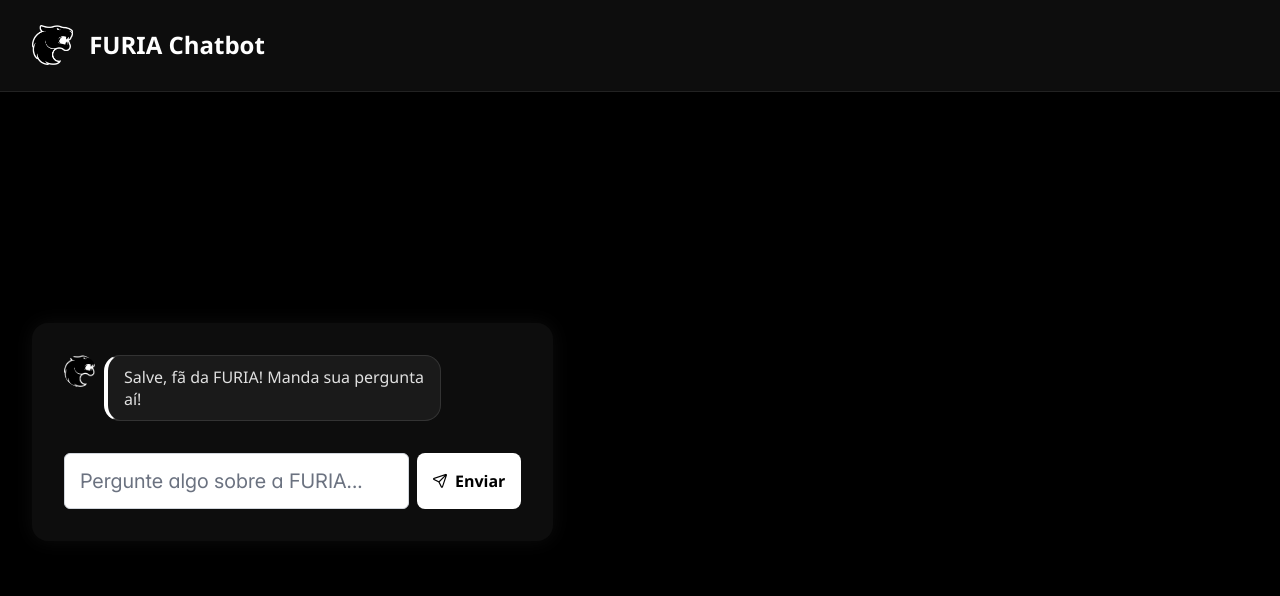
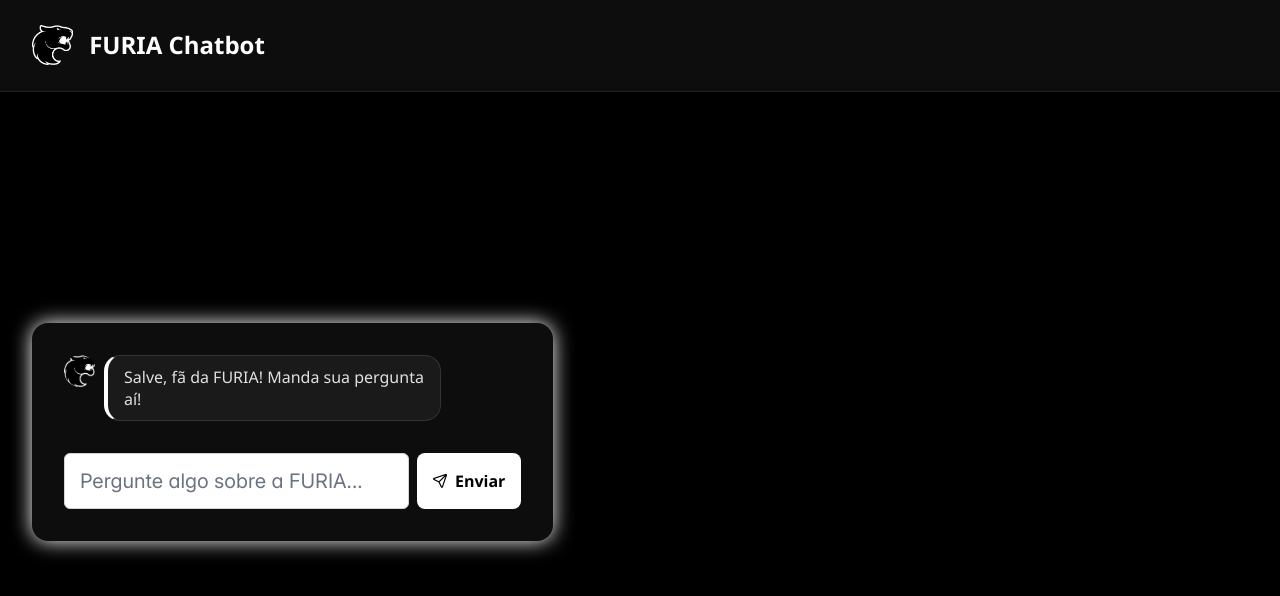
Before and after one commit to DSRodriguess/furia-chatbot, a React (Vite) app: page / in a window 1280 px wide. Shown: the top 596 px of the page. Built offline with nearby package versions, Linux system fonts and the light colour scheme.

Commit message:
atualização README

```diff
--- a/src/App.css
+++ b/src/App.css
@@ -51,7 +51,7 @@
   padding: 2rem;
   background-color: #0d0d0d;
   border-radius: 1rem;
-  box-shadow: 0 0 20px rgba(255, 255, 255, 0.05);
+  box-shadow: 0 0 20px rgb(255, 255, 255);
 }
 
 h2 {
--- a/src/utils/getBotResponse.js
+++ b/src/utils/getBotResponse.js
@@ -5,7 +5,7 @@
 
   if (msg.includes("último jogo")) {
     const game = pastGames[0];
-    return `🄹 Último jogo: FURIA ${game.result} contra ${game.opponent} por ${game.score} no ${game.tournament}.`;
+    return `Último jogo: FURIA ${game.result} contra ${game.opponent} por ${game.score} no ${game.tournament}.`;
   }
 
   if (msg.includes("próximo jogo")) {
```
